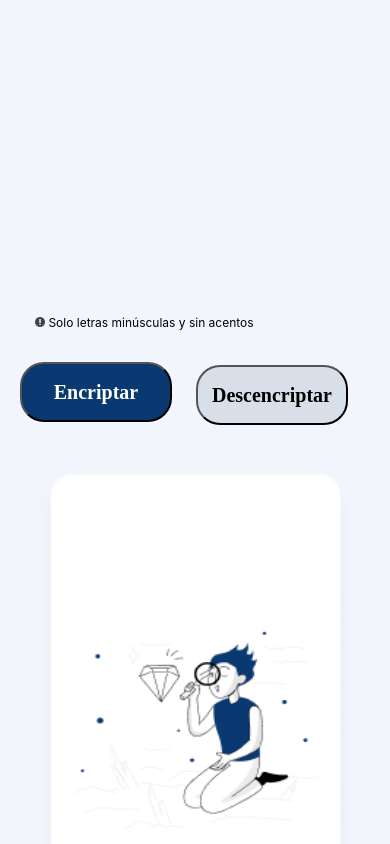
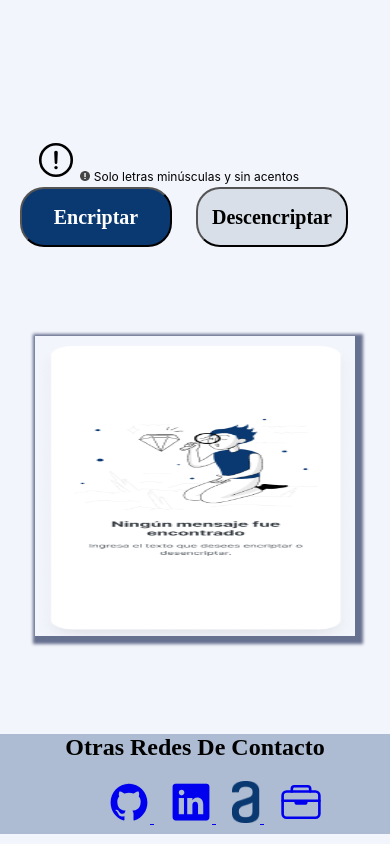
Before and after one commit to carlosedu1234/Encriptador, a plain HTML site: page index.html in a window 390 px wide. Shown: the part 320-1164 px from the top of the page. Drawn offline with nearby package versions, Linux system fonts and the light colour scheme.

Commit message:
arreglo interfaz movil en el cuadro descencriptar

```diff
--- a/estiloscss/styleIndex.css
+++ b/estiloscss/styleIndex.css
@@ -2,6 +2,7 @@ body {
   margin: 0px;
   padding: 0px;
   background: #f3f5fc;
+
 }
 
 .imagenLogo {
@@ -22,6 +23,7 @@ body {
   left: -2277px;
   padding: 5px;
   background: #f3f5fc;
+
 }
 
 .contenedor-texto {
@@ -65,6 +67,7 @@ body {
   position: relative;
   width: 100%;
   height: 100%;
+  box-shadow: 3px 3px 3px 5px #66708f;
 }
 
 .contenedorBotones {
@@ -171,6 +174,34 @@ transform: scale(1.1);
 
 }
 
+footer{
+background-color: rgb(10, 56, 113, 0.3);
+
+}
+
+.contenedor-list-footer{
+height: 100%;
+text-align: center;
+}
+
+ion-icon {
+  font-size: 42px;
+}
+.alura{
+width: 28px;
+
+}
+
+
+.contenedor-list-footer li {
+list-style-type:none;
+text-align: center;
+display: inline;
+margin: 0 0.5em;
+
+
+}
+
 @media screen and (max-width: 480px) {
   .contenedor {
     width: auto;
@@ -183,7 +214,7 @@ transform: scale(1.1);
   .contenedorTexto {
     position: absolute;
     left: 35px;
-    width: 100%;
+    width: 80%;
   }
   .contenedo-logo {
     display: inline-block;
@@ -194,25 +225,35 @@ transform: scale(1.1);
     top: 856px;
     display: block;
     width: auto;
-    height: 30%;
+
+  }
+
+  .contenedorDerecha{
+
+    height: 300px;
+    top:-200px;
+    clear: both;
+    margin-bottom: 10px;
+
   }
 
   .contenedorBotones {
     display: block;
     height: 20%;
     width: 100%;
+    top: 500px;
   }
 
   .botonLimpiar {
     position: relative;
     left: 80px;
-    top: -780px;
+    top: -600px;
   }
   .botonesDes {
     float: left;
     display: inline-block;
     width: 40%;
-    top: -129px;
+    top: -161px;
   }
   .botonesEn {
     float: right;
@@ -221,6 +262,12 @@ transform: scale(1.1);
     position: absolute;
     left: 0px;
     top: -90px;
+  }
+
+  .botonCopiar {
+    position: absolute;
+    left: 35px;
+    top: 250px;
   }
 
   .parrafo {
@@ -233,4 +280,9 @@ transform: scale(1.1);
     position: relative;
     display: block;
   }
+
+  footer{
+
+    height: 100px;
+  }
 }
--- a/index.html
+++ b/index.html
@@ -5,6 +5,7 @@
     <meta http-equiv="X-UA-Compatible" content="IE=edge" />
     <meta name="viewport" content="width=device-width, initial-scale=1.0" />
     <link rel="stylesheet" href="estiloscss/styleIndex.css" />
+
     <title>Encriptador</title>
   </head>
   <body>
@@ -58,7 +59,52 @@
         </div>
       </div>
     </main>
+    <footer>
+      <div class="contenedor-list-footer">
+        <h2>Otras Redes De Contacto</h2>
+        <ul>
+          <li>
+            <a href="https://github.com/carlosedu1234" target="_blank">
+              <ion-icon name="logo-github"></ion-icon>
+            </a>
+          </li>
+          <li>
+            <a
+              href="https://www.linkedin.com/in/carlosedu1234/"
+              target="_blank"
+            >
+              <ion-icon name="logo-linkedin"></ion-icon>
+            </a>
+          </li>
+          <li>
+            <a
+              href="https://app.aluracursos.com/user/eduar9908"
+              target="_blank"
+            >
+              <img
+                class="alura"
+                src="imagenes/Vector.png"
+                alt="logo de alura"
+              />
+            </a>
+          </li>
+          <li>
+            <a href="https://carlosedu1234.000webhostapp.com/" target="_blank">
+              <ion-icon name="briefcase-outline"></ion-icon>
+            </a>
+          </li>
+        </ul>
+      </div>
+    </footer>
   </body>
+  <script
+    type="module"
+    src="https://unpkg.com/ionicons@7.1.0/dist/ionicons/ionicons.esm.js"
+  ></script>
+  <script
+    nomodule
+    src="https://unpkg.com/ionicons@7.1.0/dist/ionicons/ionicons.js"
+  ></script>
   <script src="Js/encriptador.js"></script>
   <script src="Js/desencriptar.js"></script>
   <script src="Js/copiar.js"></script>
```
